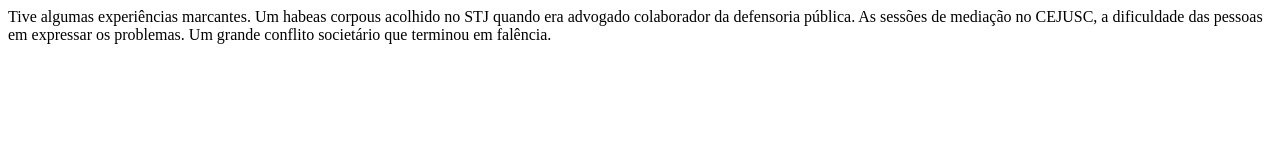
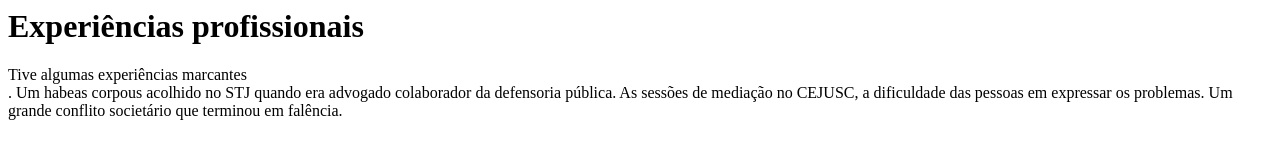
Before and after one commit to leonardobombicino/perfil, a plain HTML site: page index.html in a window 1280 px wide. Drawn offline with Linux system fonts and the light colour scheme.

Commit message:
Update index.html
tags h1, p e br/

```diff
--- a/index.html
+++ b/index.html
@@ -3,7 +3,8 @@
     <title> Leonardo </title>
   </head>
   <body>
-    Tive algumas experiências marcantes. Um habeas corpous acolhido no STJ quando era advogado colaborador da defensoria pública.
-    As sessões de mediação no CEJUSC, a dificuldade das pessoas em expressar os problemas. Um grande conflito societário que terminou em falência.
+        <h1> Experiências profissionais </h1>
+            <p> Tive algumas experiências marcantes<br/>. Um habeas corpous acolhido no STJ quando era advogado colaborador da defensoria pública.
+              As sessões de mediação no CEJUSC, a dificuldade das pessoas em expressar os problemas. Um grande conflito societário que terminou em falência. </p>
     </body>
    </html>
```
